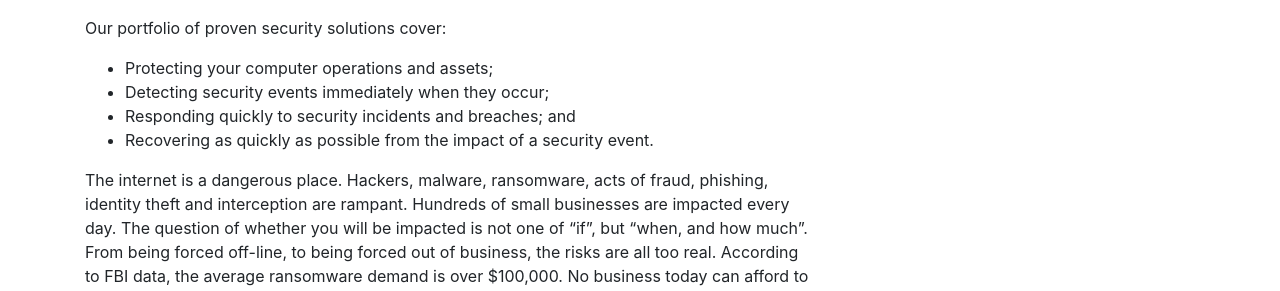
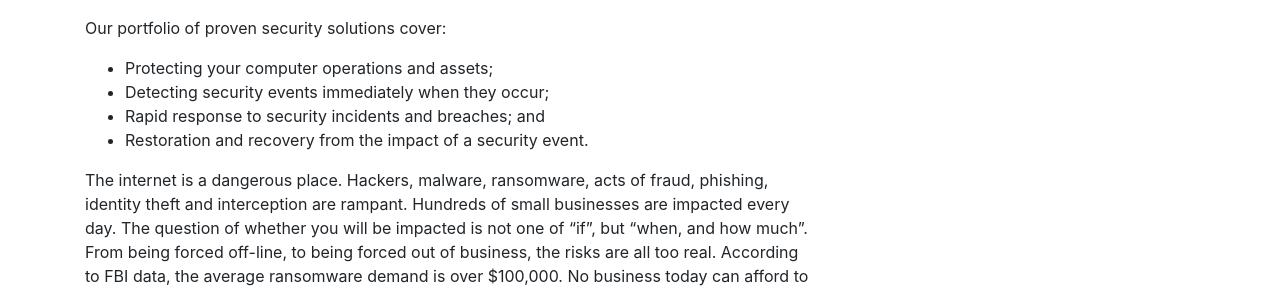
Before and after one commit to alonsop2017/genapex-site, a Jekyll site: the page built from index.html, in a window 1280 px wide. Shown: the part 623-914 px from the top of the page. Built offline with Jekyll 4.4.1, drawn with Linux system fonts in a browser that asks for light colours.

Commit message:
Better wording

```diff
--- a/index.html
+++ b/index.html
@@ -25,8 +25,8 @@ layout: default
 	<ul>
 	<li>Protecting your computer operations and assets;</li>
 	<li> Detecting security events immediately when they occur;</li>
-	<li> Responding quickly to security incidents and breaches; and</li>
-	<li> Recovering as quickly as possible from the impact of a security event.  </li>
+	<li> Rapid  response to security incidents and breaches; and</li>
+	<li> Restoration and recovery from the impact of a security event.  </li>
 	</ul>
 <p>
 	The internet is a dangerous place. Hackers, malware, ransomware, acts of
@@ -37,7 +37,7 @@ layout: default
 	real. According to FBI data, the average ransomware demand is over $100,000.
 	No business today can afford to ignore cyber security.
 </p>
-    <a class="btn btn-primary btn-lg" href="#">Am I Prepared? &raquo;</a>
+    <a class="btn btn-primary btn-lg" href="/prepared/">Am I Prepared? &raquo;</a>
 
   </div>
   {% include sidebar.html %}
```
